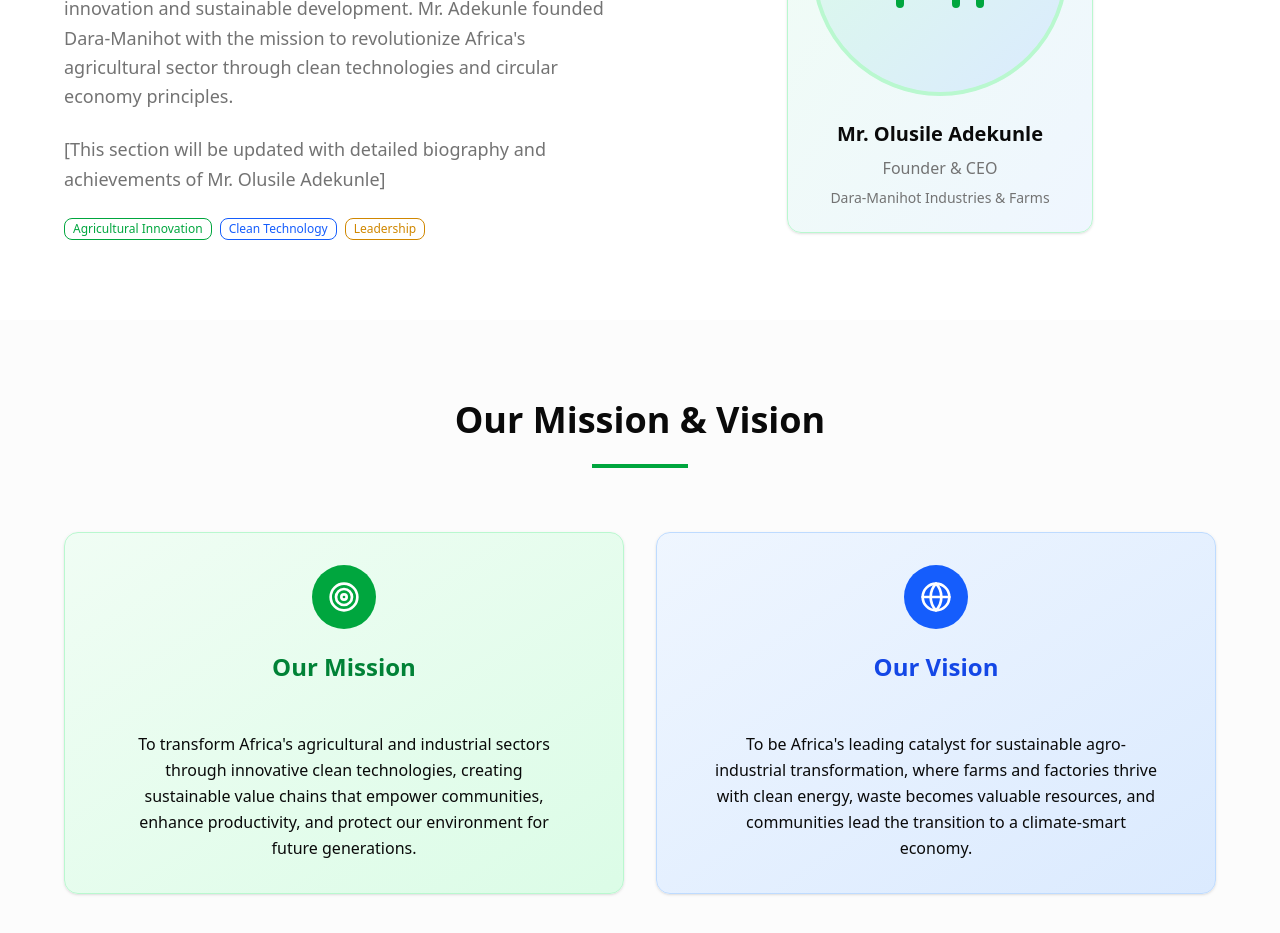
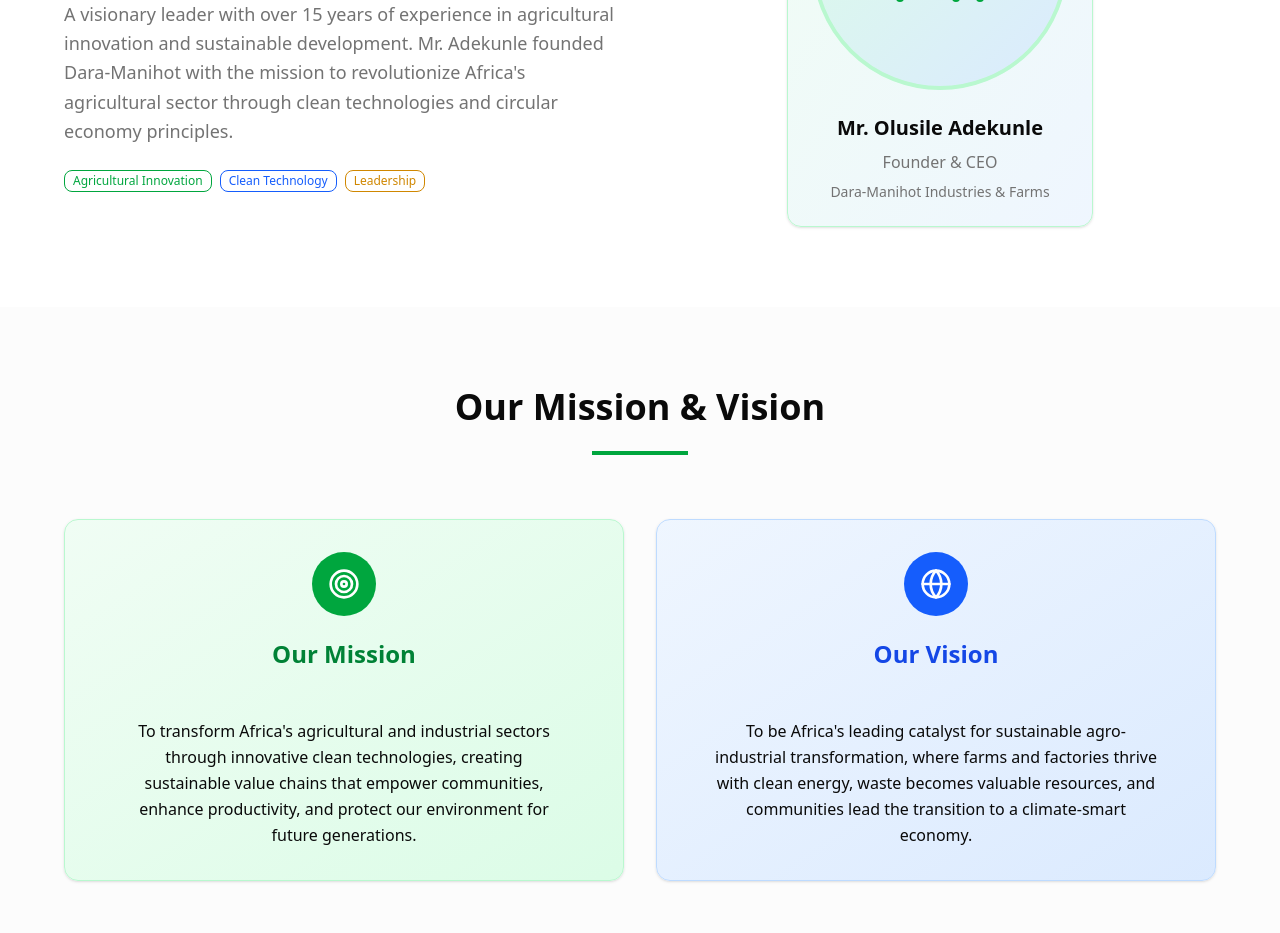
Before and after one commit to daramanihot-farm/website, a Next.js app: page /about in a window 1280 px wide. Shown: the part 880-1813 px from the top of the page. Built offline with nearby package versions, Linux system fonts and the light colour scheme.

Commit message:
added contact component and update about page

```diff
--- a/app/(pages)/about/page.tsx
+++ b/app/(pages)/about/page.tsx
@@ -120,9 +120,9 @@
                   <p className="text-lg text-muted-foreground leading-relaxed">
                     A visionary leader with over 15 years of experience in agricultural innovation and sustainable development. Mr. Adekunle founded Dara-Manihot with the mission to revolutionize Africa's agricultural sector through clean technologies and circular economy principles.
                   </p>
-                  <p className="text-lg text-muted-foreground leading-relaxed">
+                  {/* <p className="text-lg text-muted-foreground leading-relaxed">
                     [This section will be updated with detailed biography and achievements of Mr. Olusile Adekunle]
-                  </p>
+                  </p> */}
 
                   <div className="flex flex-wrap gap-2 justify-center lg:justify-start">
                     <Badge variant="outline" className="text-green-600 border-green-600">Agricultural Innovation</Badge>
```
